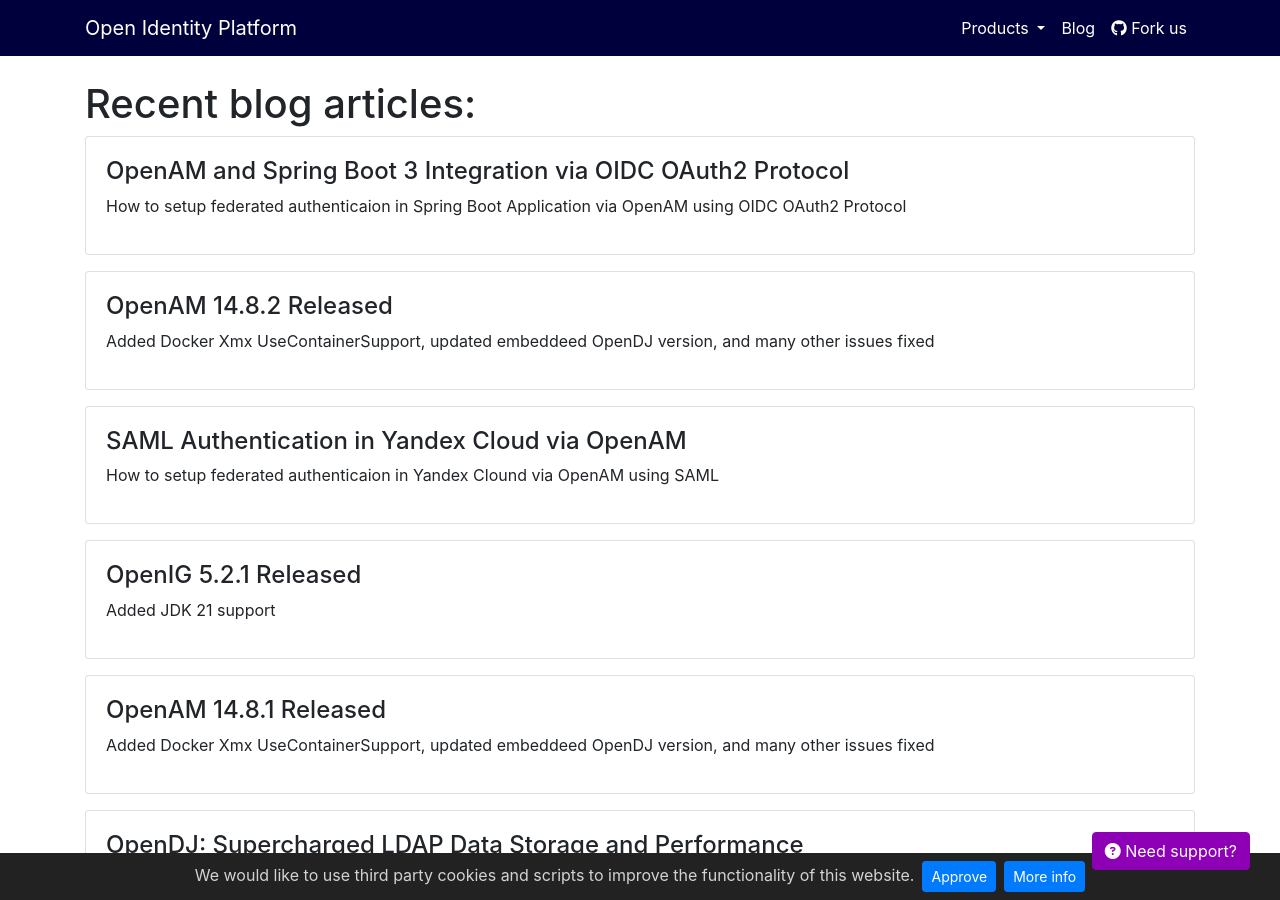
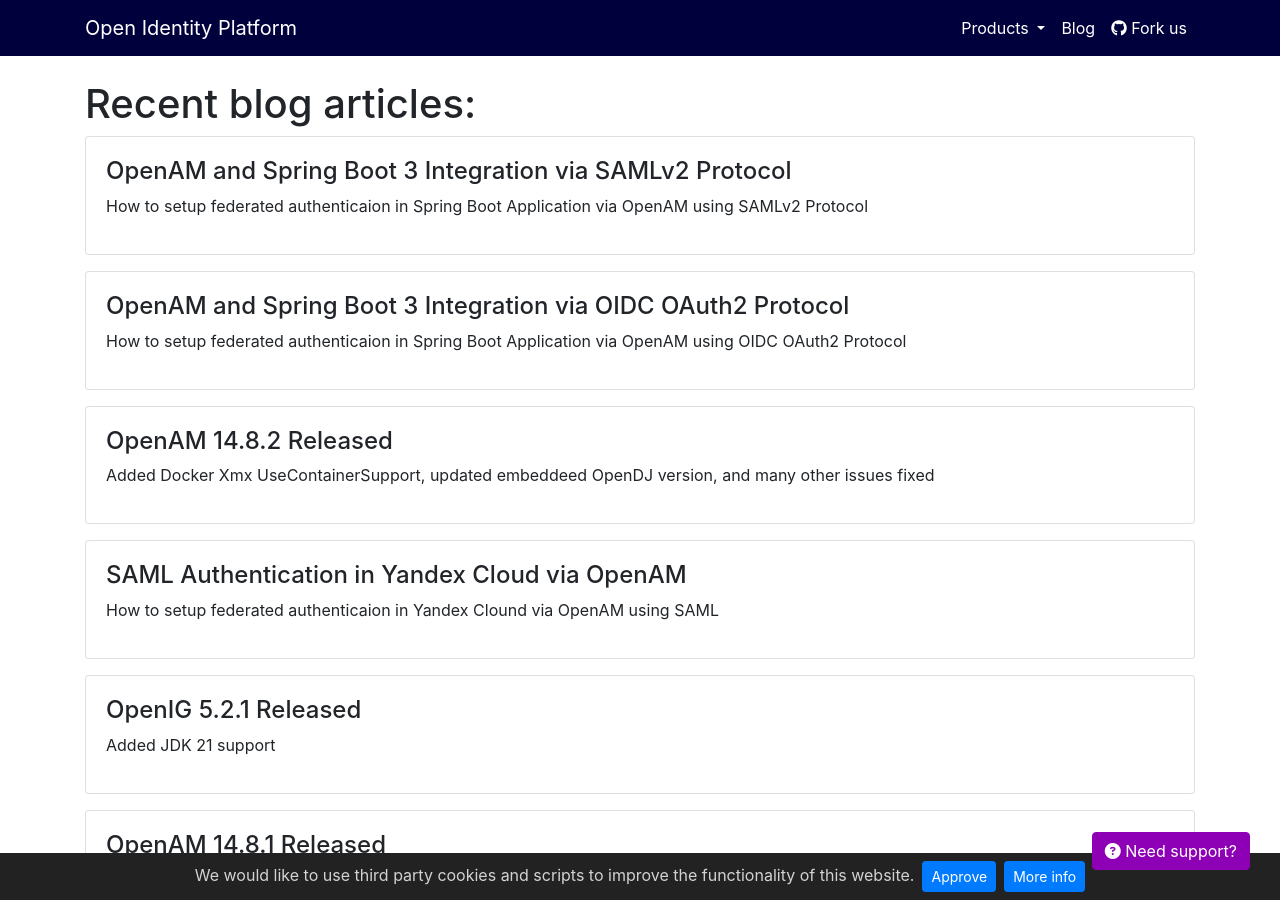
Before and after one commit to OpenIdentityPlatform/OpenIdentityPlatform.org, a Jekyll site: the page built from blog/index.html, in a window 1280 px wide and 900 px high. Built offline with Jekyll 4.4.1, drawn with Linux system fonts in a browser that asks for light colours; some of the changed lines change nothing that is shown.

Commit message:
OpenAM and Spring Boot 3 Integration via SAMLv2 Protocol (#152)

````diff
--- a/_data/blogposts.yml
+++ b/_data/blogposts.yml
@@ -1,3 +1,7 @@
+-
+  title: 'OpenAM and Spring Boot 3 Integration via SAMLv2 Protocol'
+  link: '/blog/openam-spring-boot-saml'
+  description: 'How to setup federated authenticaion in Spring Boot Application via OpenAM using SAMLv2 Protocol'
 -
   title: 'OpenAM and Spring Boot 3 Integration via OIDC OAuth2 Protocol'
   link: '/blog/openam-spring-boot-oidc'
--- /dev/null
+++ b/blog/openam-spring-boot-saml.md
@@ -0,0 +1,203 @@
+---
+layout: home
+title: "OpenAM and Spring Boot 3 Integration via SAMLv2 Protocol"
+landing-title2: "OpenAM and Spring Boot 3 Integration via SAMLv2 Protocol"
+description: "How to setup federated authenticaion in Spring Boot Application via OpenAM using SAMLv2"
+keywords: 'SAML, SAMLv2 Spring, Spring Boot, Spring Security, SSO, OpenAM'
+imageurl: 'openam-og.png'
+share-buttons: true
+---
+<h1>OpenAM and Spring Boot 3 Integration via SAMLv2 Protocol</h1>
+
+Original article: [https://github.com/OpenIdentityPlatform/OpenAM/wiki/OpenAM-and-Spring-Boot-3-Integration-via-SAMLv2-Protocol](https://github.com/OpenIdentityPlatform/OpenAM/wiki/OpenAM-and-Spring-Boot-3-Integration-via-SAMLv2-Protocol)
+
+# Introduction
+
+In the following article, we will set up OpenAM as an Identity Provider for a Spring Boot Application. In the [previous article,](https://github.com/OpenIdentityPlatform/OpenAM/wiki/OpenAM-and-Spring-Boot-3-Integration-via-OIDC-OAuth2-Protocol) we set up a Spring Boot application authentication via OpenAM with OAuth2/OIDC protocol. In the following article, we will set up authentication via OpenAM as an Identity Provider and Spring Boot application as a service provider using [SAMLv2](https://en.wikipedia.org/wiki/SAML_2.0) protocol.
+
+# OpenAM Configuration
+
+## Create Hosted Identity Provider
+
+If you have not installed OpenAM yet, you could run OpenAM as a [Docker image](https://hub.docker.com/r/openidentityplatform/openam/). Let’s assume the OpenAM instance URL is `http://openam.example.org:8080/openam`
+
+Go to the target realm and in the Common Tasks section. Open OpenAM console in a browser and press the Configure SAMLv2 Provider button.
+
+![Realm Common Tasks](/assets/img/openam-spring-boot-saml/realm-common-tasks.png)
+
+Then press the Create Hosted Identity Provider button.
+
+![Realm Create Hosted Identity Provider](/assets/img/openam-spring-boot-saml/realm-create-hosted-idp.png)
+
+Select a Signing Key (for demonstration purposes we will use **test**), enter the Circle of Trust name, and then map user's attributes to OpenAM. For demonstration the OpenAM users will be mapped by email.
+
+![Hosted Identity Provider Configuration](/assets/img/openam-spring-boot-saml/hosted-idp-conf.png)
+
+Press the Configure button.
+
+## **Setup User Mapping in OpenAM**
+
+Open the administration console, goto desired realm, from the menu on the left. Select the  applications section and navigate to SAML 2.0. In the Entity Providers list select `http://openam.example.org:8080/openam`  On the Assertion Content tab, under **NameID Format** in the **NameID Value Map** list, add the element `urn:oasis:names:tc:SAML:1.1:nameid-format:unspecified=mail` Press the Save button.
+
+## Create OpenAM Users
+
+Open the administration console, goto desired realm, create a new user and fill the Email Address attribute
+
+# Spring Application Configuration
+
+Create a new Spring Boot application and add the following Maven repositories and dependencies:
+
+```xml
+<repositories>
+    <repository>
+        <id>releases</id>
+        <url>https://repo.maven.apache.org/maven2</url>
+    </repository>
+    <repository>
+        <id>shibboleth</id>
+        <url>https://build.shibboleth.net/nexus/content/repositories/releases/</url>
+    </repository>
+</repositories>
+....
+<dependency>
+    <groupId>org.springframework.boot</groupId>
+    <artifactId>spring-boot-starter-thymeleaf</artifactId>
+</dependency>
+<dependency>
+    <groupId>org.springframework.boot</groupId>
+    <artifactId>spring-boot-starter-web</artifactId>
+</dependency>
+<!--security dependencies-->
+<dependency>
+    <groupId>org.springframework.boot</groupId>
+    <artifactId>spring-boot-starter-security</artifactId>
+</dependency>
+<dependency>
+    <groupId>org.springframework.security</groupId>
+    <artifactId>spring-security-saml2-service-provider</artifactId>
+</dependency>
+```
+
+Generate certificate and key files with the OpenSSL tool.
+
+```bash
+openssl req -newkey rsa:2048 -nodes -keyout rp-private.key -x509 -days 365 -out rp-certificate.crt
+```
+
+Put the generated files into `src/main/resources/credentials` directory.
+
+Add the following settings to the `application.yml` file
+
+```yaml
+server:
+  port: 8081
+spring:
+  security:
+    saml2:
+      relyingparty:
+        registration:
+          openam:
+            signing:
+              credentials:
+              - private-key-location: classpath:credentials/rp-private.key
+                certificate-location: classpath:credentials/rp-certificate.crt
+            singlelogout:
+              binding: POST
+              url: "{baseUrl}/logout/saml2/slo"
+            assertingparty:
+              metadata-uri: http://openam.example.org:8080/openam/saml2/jsp/exportmetadata.jsp
+```
+
+Create a controller and two endpoints: `index` and `protected-saml`. The `index` endpoint will be accessible for anyone and `protected-saml` endpoint will be accessible for authenticated with OpenAM users via SAMLv2 protocol.
+
+```java
+@Controller
+public class SampleController {
+
+    @GetMapping
+    public String index() {
+        return "index";
+    }
+
+    @GetMapping("/protected-saml")
+    public String samlProtected(Model model, @AuthenticationPrincipal Saml2AuthenticatedPrincipal principal) {
+        String emailAddress = principal.getFirstAttribute("email");
+        model.addAttribute("userName", emailAddress);
+        model.addAttribute("method", "SAMLv2");
+        return "protected";
+    }
+}
+```
+
+Create the following templates for controllers:
+
+`index.html`
+
+```html
+<!DOCTYPE html><html>
+<body>
+<h1>OpenAM Spring Security Integration</h1>
+<h2>Test Authentication</h2>
+<ul>
+    <li><a href="/protected-saml">SAMLv2</li>
+</ul>
+</body>
+</html>
+```
+
+`protected.html`
+
+```html
+<!DOCTYPE html><html xmlns:th="http://www.thymeleaf.org">
+<body>
+<h1>Protected resource</h1>
+<a href="/">Back</a></li>
+<p><span th:text="${userName}"/> user authenticated with <span th:text="${method}"/></p>
+</body>
+</html>
+```
+
+Create Spring Security configuration
+
+```java
+@Configuration
+@EnableWebSecurity
+public class SecurityConfiguration {
+    @Bean
+    public SecurityFilterChain securitySamlFilterChain(HttpSecurity http) throws Exception {
+        http.authorizeHttpRequests((authorize) -> authorize.requestMatchers("/")
+                        .permitAll()
+                        .requestMatchers("/protected-saml").authenticated())
+                .saml2Metadata(Customizer.withDefaults())
+                .saml2Login(Customizer.withDefaults())
+                .saml2Logout(Customizer.withDefaults());
+        return http.build();
+    }
+}
+```
+
+# Setup Service Provider in OpenAM
+
+Run the Spring Boot Project to import the SAML metadata file of the Spring Boot project.
+
+Open the OpenAM administration console, goto desired realm, click **Configure SAMLv2 Provider** in the Common Tasks section, then click **Configure Remote Service Provider.**
+
+Set the metadata URL: `http://localhost:8081/saml2/service-provider-metadata/openam` and select the existing circle of trust created in the Create Hosted Identity Provider Step.
+
+![Remote Service Provider Config](/assets/img/openam-spring-boot-saml/remote-sp-conf.png)
+
+# Test the Solution
+
+Logout form OpenAM if you are logged in.
+
+Run the Spring application an open its URL in a browser: [http://localhost:8081](http://localhost:8081/)
+
+![Test App Index](/assets/img/openam-spring-boot-saml/test-app.png)
+
+Enter the user’s login and password and then press the LOG IN button.
+
+![OpenAM Authentication](/assets/img/openam-spring-boot-saml/openam-authentication.png)
+
+After pressing the Log In button, you will be redirected to the Spring Security Application as an authenticated user.
+
+![Test App Authenticated](/assets/img/openam-spring-boot-saml/test-app-authenticated.png)
````
Also changed, not shown: assets/img/openam-spring-boot-saml/hosted-idp-conf.png (added), assets/img/openam-spring-boot-saml/openam-authentication.png (added), assets/img/openam-spring-boot-saml/realm-common-tasks.png (added), assets/img/openam-spring-boot-saml/realm-create-hosted-idp.png (added), assets/img/openam-spring-boot-saml/remote-sp-conf.png (added), assets/img/openam-spring-boot-saml/test-app-authenticated.png (added), assets/img/openam-spring-boot-saml/test-app.png (added).
